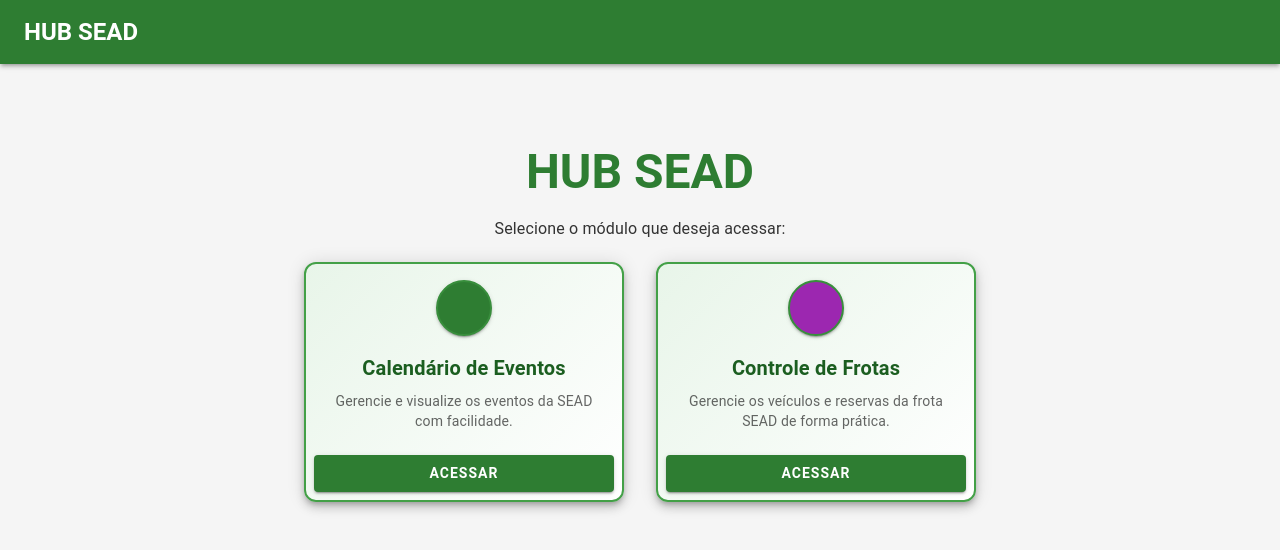
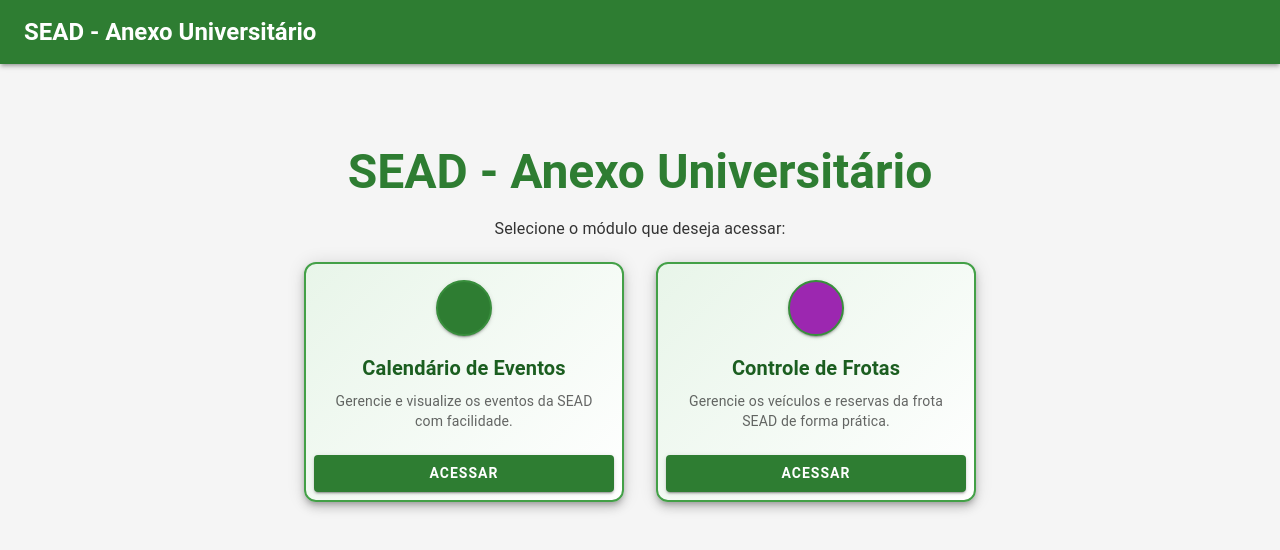
Before and after one commit to Gabriel-Mesq/SEAD_CalendarioEventos, a React (Vite) app in the folder frontend/: page / in a window 1280 px wide. Shown: the top 550 px of the page. Built offline with nearby package versions, Linux system fonts and the light colour scheme; some icons are missing.

Commit message:
fix: update header title from 'HUB SEAD' to 'SEAD - Anexo Universitário'

```diff
--- a/frontend/src/components/Header.tsx
+++ b/frontend/src/components/Header.tsx
@@ -27,7 +27,7 @@ const Header: React.FC<HeaderProps> = ({ onHomeClick }) => {
           sx={{ flexGrow: 1 }}
           onClick={handleHomeClick}
         >
-          HUB SEAD
+          SEAD - Anexo Universitário
         </Typography>
       </Toolbar>
     </AppBar>
--- a/frontend/src/components/Home.tsx
+++ b/frontend/src/components/Home.tsx
@@ -47,7 +47,7 @@ const Home: React.FC<HomeProps> = ({ onSelectModule }) => (
     }}
   >
     <Typography variant="h3" gutterBottom fontWeight={700} color="success.main">
-      HUB SEAD
+        SEAD - Anexo Universitário
     </Typography>
     <Typography variant="body1" gutterBottom>
       Selecione o módulo que deseja acessar:
```
